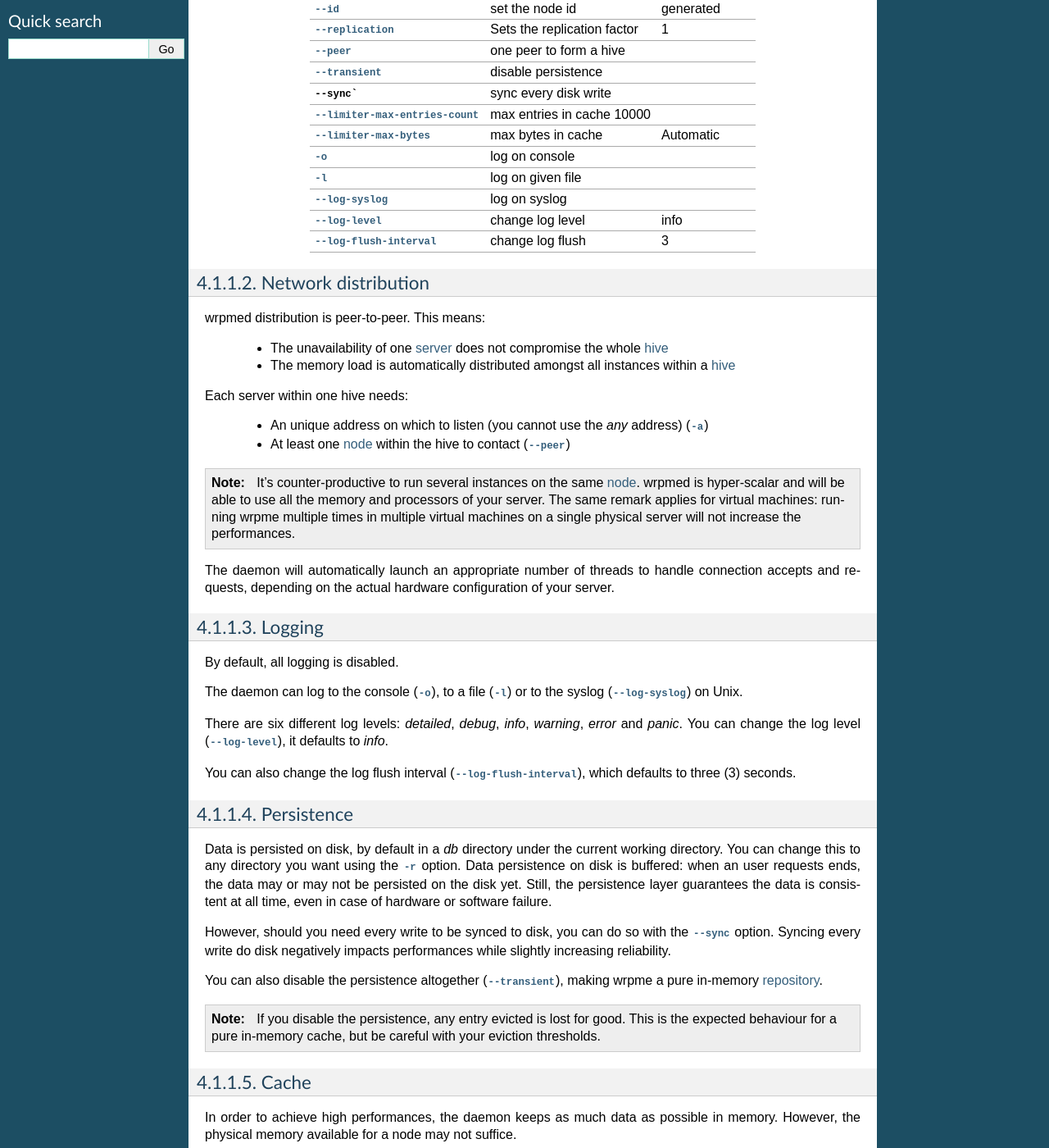
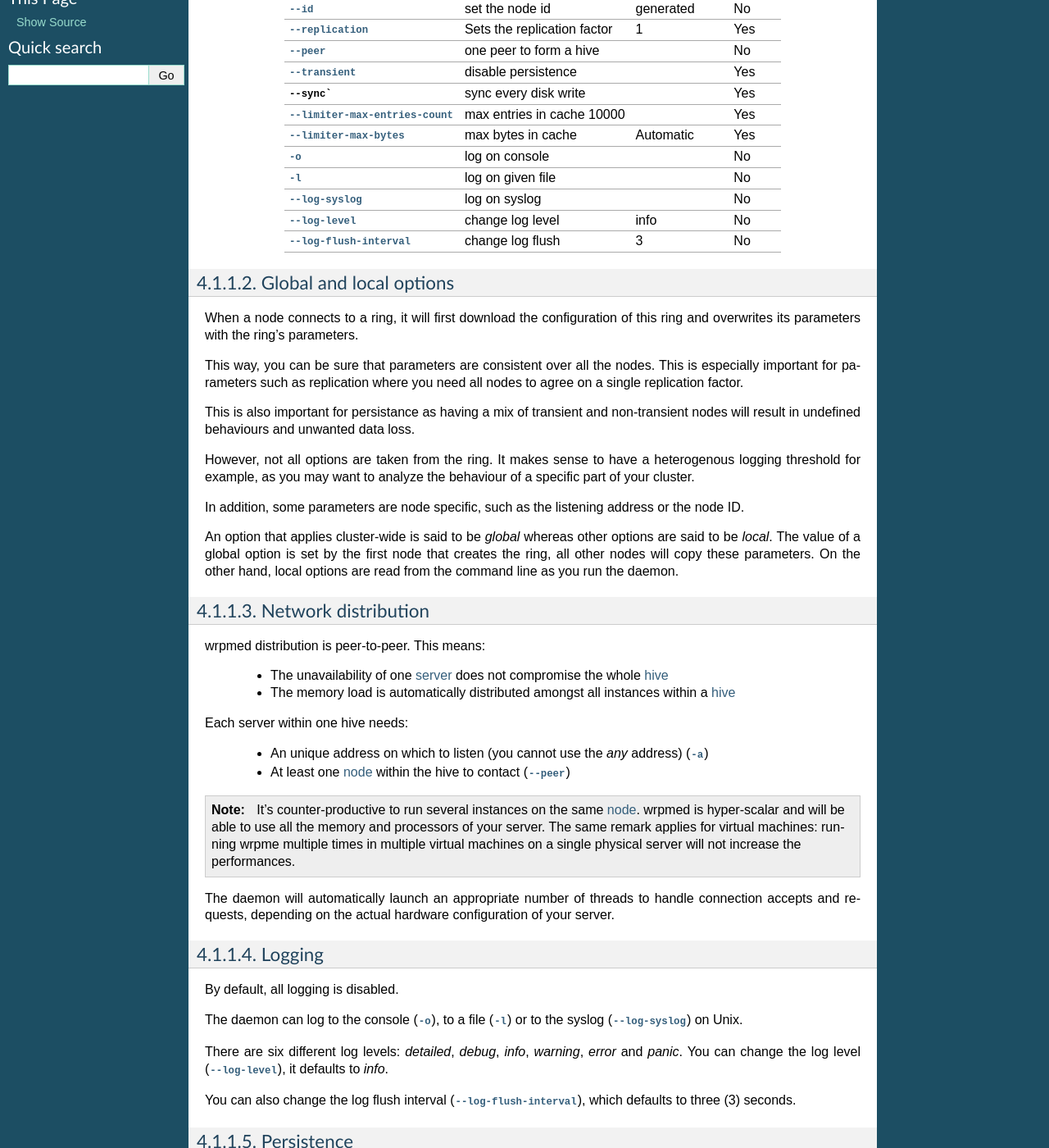
Before and after one commit to iltommi/qdb-documentation, a Sphinx documentation site: the page built from source/reference/wrpmed.rst, in a window 1280 px wide and 1400 px high, scrolled down 525 px. Shown: the whole window at 82% size. Built offline with Sphinx 7.4.7, drawn with Linux system fonts in a browser that asks for light colours; formulas are drawn with MathJax 3; some of the changed text lies outside the part shown.

```diff
--- a/source/concepts/concurrency.rst
+++ b/source/concepts/concurrency.rst
@@ -120,7 +120,7 @@ wrpme provides several mechanisms to allow clients to synchronize themselves and
 
 Things to consider:
 
-    * Clients are generally heterogeneous. Some clients update content while other only consume content. It is simpler to design each client according to its purpose rather than writing one size fits all client.
+    * Clients are generally heterogeneous. Some clients update content while other only consume content. It is simpler to design each client according to its purpose rather than writing a *one size fits all* client.
     * There is always an update delay, whatever system you're using. The question is, what delay can your business case tolerate? For example a high frequency trading automaton and a reservation system have different requirements.
     * The problem is never the conflict in itself. The problem is operating without realizing that there was a conflict in the first place.
     * wrpme provides ways to synchronize clients. For example, put fails if the entry already exists and update always succeed.
--- a/source/reference/wrpmed.rst
+++ b/source/reference/wrpmed.rst
@@ -16,26 +16,41 @@ Configuration
 Cheat sheet
 -----------
 
- ===================================== ============================ ===================
-                Option                               Usage               Default
- ===================================== ============================ ===================
- :option:`-h`                          display help
- :option:`-a`                          address to listen on         127.0.0.1:2836
- :option:`-s`                          max client sessions          1000
- :option:`-r`                          persistence directory        ./db
- :option:`--id`                        set the node id              generated
- :option:`--replication`               Sets the replication factor  1
- :option:`--peer`                      one peer to form a hive
- :option:`--transient`                 disable persistence
- :option:`--sync``                     sync every disk write
- :option:`--limiter-max-entries-count` max entries in cache 10000
- :option:`--limiter-max-bytes`         max bytes in cache           Automatic
- :option:`-o`                          log on console
- :option:`-l`                          log on given file
- :option:`--log-syslog`                log on syslog
- :option:`--log-level`                 change log level             info
- :option:`--log-flush-interval`        change log flush             3
- ===================================== ============================ ===================
+ ===================================== ============================ =================== ============
+                Option                               Usage               Default           Global
+ ===================================== ============================ =================== ============
+ :option:`-h`                          display help                                         No
+ :option:`-a`                          address to listen on         127.0.0.1:2836          No
+ :option:`-s`                          max client sessions          1000                    No
+ :option:`-r`                          persistence directory        ./db                    Yes
+ :option:`--id`                        set the node id              generated               No
+ :option:`--replication`               Sets the replication factor  1                       Yes
+ :option:`--peer`                      one peer to form a hive                              No
+ :option:`--transient`                 disable persistence                                  Yes
+ :option:`--sync``                     sync every disk write                                Yes
+ :option:`--limiter-max-entries-count` max entries in cache 10000                           Yes
+ :option:`--limiter-max-bytes`         max bytes in cache           Automatic               Yes
+ :option:`-o`                          log on console                                       No
+ :option:`-l`                          log on given file                                    No
+ :option:`--log-syslog`                log on syslog                                        No
+ :option:`--log-level`                 change log level             info                    No
+ :option:`--log-flush-interval`        change log flush             3                       No
+ ===================================== ============================ =================== ============
+
+Global and local options
+------------------------
+
+When a node connects to a ring, it will first download the configuration of this ring and overwrites its parameters with the ring's parameters.
+
+This way, you can be sure that parameters are consistent over all the nodes. This is especially important for parameters such as replication where you need all nodes to agree on a single replication factor.
+
+This is also important for persistance as having a mix of transient and non-transient nodes will result in undefined behaviours and unwanted data loss.
+
+However, not all options are taken from the ring. It makes sense to have a heterogenous logging threshold for example, as you may want to analyze the behaviour of a specific part of your cluster.
+
+In addition, some parameters are node specific, such as the listening address or the node ID.
+
+An option that applies cluster-wide is said to be *global* whereas other options are said to be *local*. The value of a global option is set by the first node that creates the ring, all other nodes will copy these parameters. On the other hand, local options are read from the command line as you run the daemon.
 
 Network distribution
 --------------------
@@ -72,20 +87,20 @@ You can also change the log flush interval (:option:`--log-flush-interval`), whi
 Persistence
 -----------
 
-Data is persisted on disk, by default in a `db` directory under the current working directory.
-You can change this to any directory you want using the :option:`-r` option.
-Data persistence on disk is buffered: when an user requests ends, the data may or may not be persisted on the disk yet.
-Still, the persistence layer guarantees the data is consistent at all time, even in case of hardware or software failure.
+.. note::
+    Persistence option are global for any given ring.
 
-However, should you need every write to be synced to disk, you can do so with the :option:`--sync` option. Syncing every write do disk
-negatively impacts performances while slightly increasing reliability.
+Data is persisted on disk, by default in a `db` directory under the current working directory. You can change this to any directory you want using the :option:`-r` option. All nodes will use the same directory as this is a global parameter.
+
+Data persistence on disk is buffered: when an user requests ends, the data may or may not be persisted on the disk yet. Still, the persistence layer guarantees the data is consistent at all time, even in case of hardware or software failure.
+
+Should you need every write to be synced to disk, you can do so with the :option:`--sync` option. Syncing every write do disk negatively impacts performances while slightly increasing reliability.
 
 You can also disable the persistence altogether (:option:`--transient`), making wrpme a pure in-memory :term:`repository`.
 
-.. note::
+.. caution::
+    If you disable the persistence, any entry evicted is lost for good as this is the expected behaviour for a pure in-memory cache.
 
-    If you disable the persistence, any entry evicted is lost for good.
-    This is the expected behaviour for a pure in-memory cache, but be careful with your eviction thresholds.
 
 Cache
 -----
```
Also changed, not shown: other parts of source/concepts/concurrency.rst (+2 -2 lines), other parts of source/reference/wrpmed.rst (+1 -1 lines), source/changes.rst (+10 -0 lines), source/concepts/distribution.rst (+13 -10 lines), source/concepts/security.rst (+20 -0 lines).
